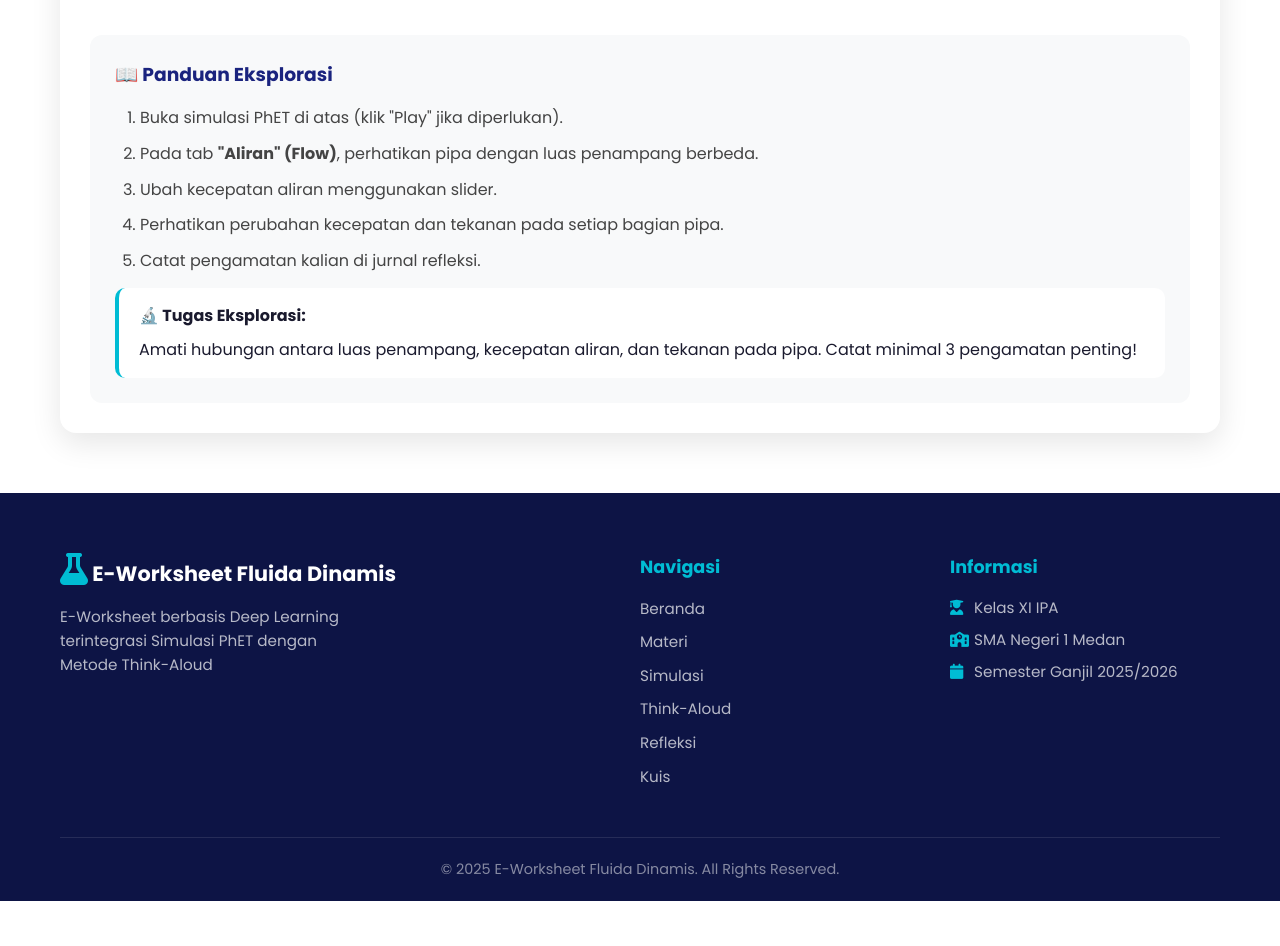
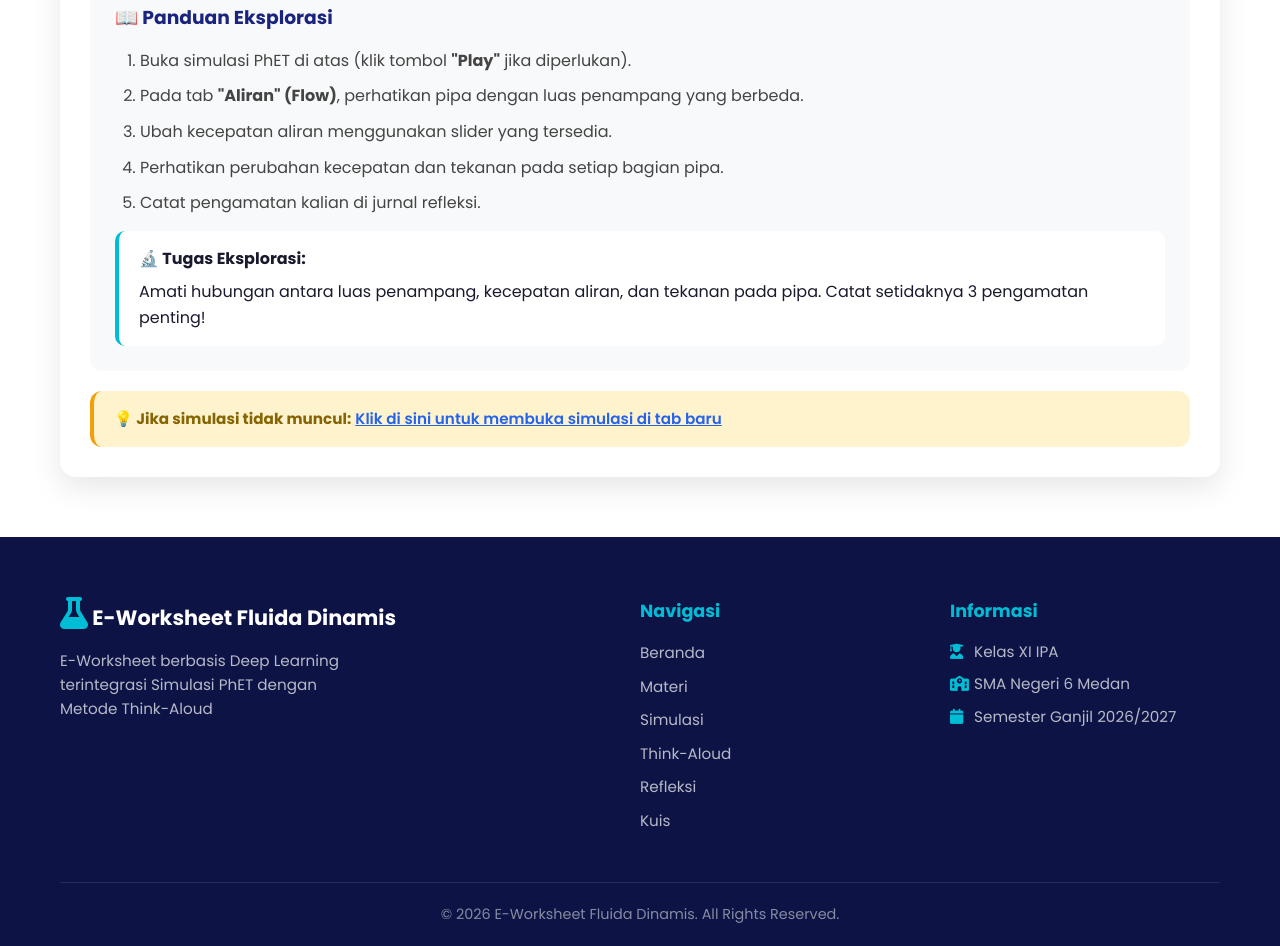
Before and after one commit to icisryulinasimbolon4233121024-coder/E-WorksheetFluidaDinamis, a plain HTML site: page pages/simulasi.html in a window 1280 px wide. Shown: the part 952-1898 px from the top of the page. Before the commit the page ends 1853 px from the top, so only its background shows below. Drawn offline with Linux system fonts and the light colour scheme.

Commit message:
simulasi.html

```diff
--- a/pages/simulasi.html
+++ b/pages/simulasi.html
@@ -48,27 +48,46 @@
         <div class="container">
             <div class="simulasi-container">
 
-                <!-- PHET IFRAME - PASTIKAN INI TAMPIL -->
-                <iframe
-                    src="https://phet.colorado.edu/sims/html/fluid-pressure-and-flow/latest/fluid-pressure-and-flow_id.html"
-                    allowfullscreen
-                    loading="lazy">
-                </iframe>
+                <!-- ========================================= -->
+                <!-- PHET IFRAME - SUDAH DIPERBAIKI           -->
+                <!-- ========================================= -->
+                <div style="position:relative; width:100%; height:550px; background:#f0f4f8; border-radius:16px; overflow:hidden; border:2px solid #e2e8f0;">
+                    <iframe
+                        src="https://phet.colorado.edu/sims/html/fluid-pressure-and-flow/latest/fluid-pressure-and-flow_id.html"
+                        width="100%"
+                        height="550"
+                        style="border:none; display:block;"
+                        allowfullscreen
+                        loading="lazy">
+                    </iframe>
+                </div>
 
-                <!-- PANDUAN -->
+                <!-- ===== PANDUAN ===== -->
                 <div class="simulasi-guide">
                     <h3>📖 Panduan Eksplorasi</h3>
                     <ol>
-                        <li>Buka simulasi PhET di atas (klik "Play" jika diperlukan).</li>
-                        <li>Pada tab <strong>"Aliran" (Flow)</strong>, perhatikan pipa dengan luas penampang berbeda.</li>
-                        <li>Ubah kecepatan aliran menggunakan slider.</li>
+                        <li>Buka simulasi PhET di atas (klik tombol <strong>"Play"</strong> jika diperlukan).</li>
+                        <li>Pada tab <strong>"Aliran" (Flow)</strong>, perhatikan pipa dengan luas penampang yang berbeda.</li>
+                        <li>Ubah kecepatan aliran menggunakan slider yang tersedia.</li>
                         <li>Perhatikan perubahan kecepatan dan tekanan pada setiap bagian pipa.</li>
                         <li>Catat pengamatan kalian di jurnal refleksi.</li>
                     </ol>
                     <div class="task">
                         <strong>🔬 Tugas Eksplorasi:</strong>
-                        <p style="margin-top:8px;">Amati hubungan antara luas penampang, kecepatan aliran, dan tekanan pada pipa. Catat minimal 3 pengamatan penting!</p>
+                        <p style="margin-top:8px;">Amati hubungan antara luas penampang, kecepatan aliran, dan tekanan pada pipa. Catat setidaknya 3 pengamatan penting!</p>
                     </div>
+                </div>
+
+                <!-- ===== FALLBACK JIKA IFRAME GAGAL ===== -->
+                <div style="margin-top:20px; padding:16px 20px; background:#fff3cd; border-radius:12px; border-left:4px solid #f59e0b;">
+                    <p style="color:#856404; margin:0; font-size:0.95rem;">
+                        <strong>💡 Jika simulasi tidak muncul:</strong>
+                        <a href="https://phet.colorado.edu/sims/html/fluid-pressure-and-flow/latest/fluid-pressure-and-flow_id.html"
+                           target="_blank"
+                           style="color:#2563eb; font-weight:600; text-decoration:underline;">
+                           Klik di sini untuk membuka simulasi di tab baru
+                        </a>
+                    </p>
                 </div>
 
             </div>
@@ -98,12 +117,12 @@
                 <div class="footer-info">
                     <h4>Informasi</h4>
                     <p><i class="fas fa-user-graduate"></i> Kelas XI IPA</p>
-                    <p><i class="fas fa-school"></i> SMA Negeri 1 Medan</p>
-                    <p><i class="fas fa-calendar"></i> Semester Ganjil 2025/2026</p>
+                    <p><i class="fas fa-school"></i> SMA Negeri 6 Medan</p>
+                    <p><i class="fas fa-calendar"></i> Semester Ganjil 2026/2027</p>
                 </div>
             </div>
             <div class="footer-bottom">
-                <p>&copy; 2025 E-Worksheet Fluida Dinamis. All Rights Reserved.</p>
+                <p>&copy; 2026 E-Worksheet Fluida Dinamis. All Rights Reserved.</p>
             </div>
         </div>
     </footer>
```
